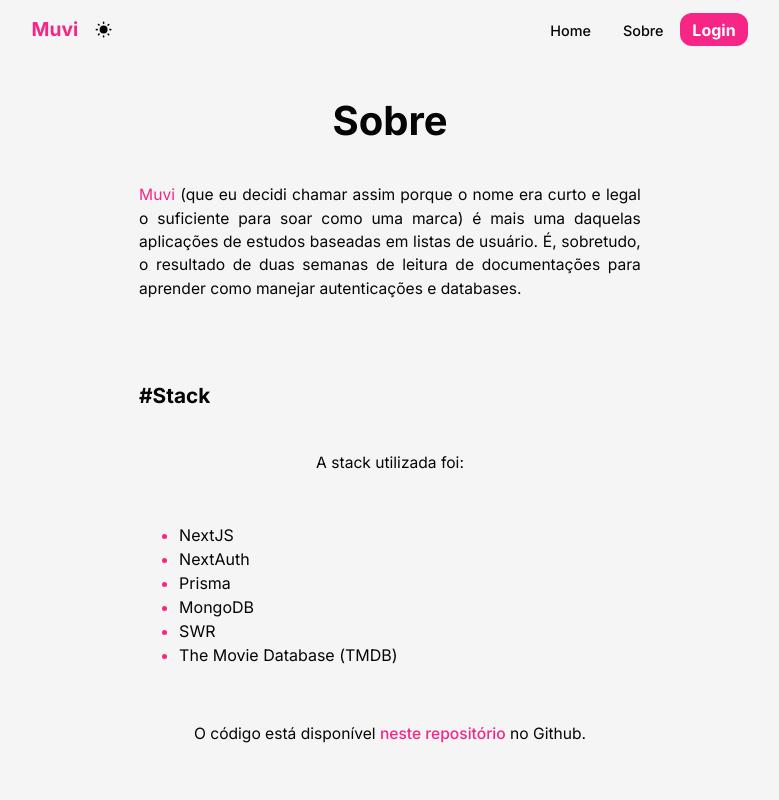
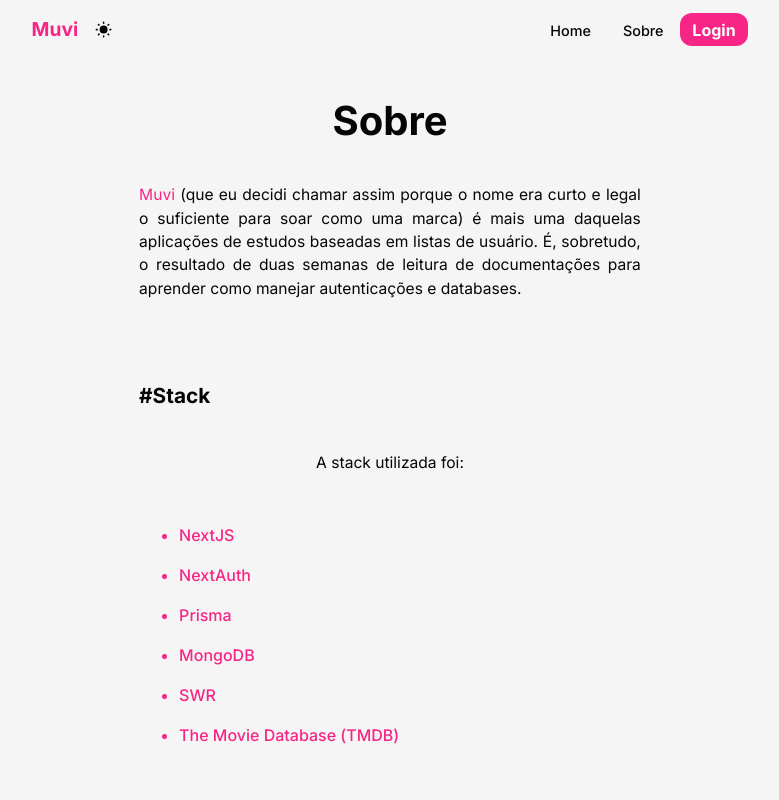
Before and after one commit to g-pg/movies-list, a Next.js app: page /sobre in a window 1280 px wide. Shown: the top 800 px of the page, without its empty margins (250-1029 px from the left). Built offline with nearby package versions, Linux system fonts and the light colour scheme; no server answers.

Commit message:
added anchors to about page

```diff
--- a/pages/sobre.jsx
+++ b/pages/sobre.jsx
@@ -27,24 +27,45 @@
 						</PageText>
 						<ParagraphTitle tag="h4">#Stack</ParagraphTitle>
 						<PageText>A stack utilizada foi:</PageText>
-						<UList>
-							<li>NextJS</li>
-							<li>NextAuth</li>
-							<li>Prisma</li>
-							<li>MongoDB</li>
-							<li>SWR</li>
-							<li>The Movie Database (TMDB)</li>
+						<UList
+							style={{ display: "flex", flexDirection: "column", gap: "1rem" }}
+						>
+							<li>
+								<ParagraphLink href="#nextjs">NextJS</ParagraphLink>
+							</li>
+							<li>
+								<ParagraphLink href="#nextauth">NextAuth</ParagraphLink>
+							</li>
+							<li>
+								<ParagraphLink href="#prisma">Prisma</ParagraphLink>
+							</li>
+							<li>
+								<ParagraphLink href="#mongodb">MongoDB</ParagraphLink>
+							</li>
+							<li>
+								<ParagraphLink href="#swr">SWR</ParagraphLink>
+							</li>
+							<li>
+								<ParagraphLink href="#tmdb">
+									The Movie Database (TMDB)
+								</ParagraphLink>
+							</li>
 						</UList>
 
 						<PageText>
 							<br />O código está disponível{" "}
-							<ParagraphLink href="https://github.com/g-pg/movies-list">
+							<ParagraphLink
+								href="https://github.com/g-pg/movies-list"
+								target="_blank"
+							>
 								neste repositório
 							</ParagraphLink>{" "}
 							no Github.
 							<br />
 						</PageText>
-						<ParagraphTitle tag="h4">#NextJs</ParagraphTitle>
+						<ParagraphTitle tag="h4" id="nextjs">
+							#NextJs
+						</ParagraphTitle>
 						<PageText>
 							A escolha do Next como framework foi baseada na facilidade de
 							criações de rotas API na própria aplicação, isto é, sem a
@@ -59,7 +80,9 @@
 							que vem muito a calhar em uma aplicação que mostra dezenas de
 							imagens (pôsteres) em cada página.
 						</PageText>
-						<ParagraphTitle tag="h4">#NextAuth</ParagraphTitle>
+						<ParagraphTitle tag="h4" id="nextauth">
+							#NextAuth
+						</ParagraphTitle>
 						<PageText>
 							O NextAuth é uma library de autenticação de usuário criada para o
 							Next. Ela oferece suporte para autenticação com credenciais
@@ -68,14 +91,18 @@
 							NextAuth conta com suporte para o Prisma, facilitando o registro
 							das informações na database.
 						</PageText>
-						<ParagraphTitle tag="h4">#MongoDB</ParagraphTitle>
+						<ParagraphTitle tag="h4" id="mongodb">
+							#MongoDB
+						</ParagraphTitle>
 						<PageText>
 							MongoDB é um sistema de organização de database NoSQL. A
 							estrutura básica é feita de Collections e Documents, em que cada
 							Document é um objeto JSON (um usuário) e cada Document um grupo
 							de Collections.
 						</PageText>
-						<ParagraphTitle tag="h4">#Prisma</ParagraphTitle>
+						<ParagraphTitle tag="h4" id="prisma">
+							#Prisma
+						</ParagraphTitle>
 						<PageText>
 							Prisma é uma ferramente de ORM (Object-Relational Mapping), isto
 							é, um recurso para estruturar e operar databases. A estruturação
@@ -93,7 +120,9 @@
 							criado para guardar informações mais específicas, como as listas
 							de filmes assistidos e não assistidos.
 						</PageText>
-						<ParagraphTitle tag="h4">#SWR</ParagraphTitle>
+						<ParagraphTitle tag="h4" id="swr">
+							#SWR
+						</ParagraphTitle>
 						<PageText>
 							SWR é (um presente dos céus) uma técnica de data-fetching criada
 							pela Vercel, a mesma companhia por trás do Next. Através do hook
@@ -117,13 +146,18 @@
 							aplicação, é possível alterar o cache sem precisar criar
 							contextos ou passar props através de inúmeros componentes.
 						</PageText>
-						<ParagraphTitle tag="h4">#The Movie Database</ParagraphTitle>
+						<ParagraphTitle tag="h4" id="tmdb">
+							#The Movie Database
+						</ParagraphTitle>
 						<PageText>
 							Todos os dados dos filmes são obtidos client-side através da API
-							da The Movie Database. As listas do usuário na database guardam
-							apenas os IDs dos filmes. Fiz esta escolha para evitar
-							supercarregar a database com dados (muitas vezes desnecessários
-							para o meu propósito).
+							da{" "}
+							<ParagraphLink href="https://www.themoviedb.org/documentation/api">
+								The Movie Database
+							</ParagraphLink>
+							. As listas do usuário na database guardam apenas os IDs dos
+							filmes. Fiz esta escolha para evitar sobrecarregar a database
+							(muitas vezes desnecessários para o meu propósito).
 							<br />
 							<br />
 							Um dos problemas atuais da TMDB é a impossibilidade de se fazer
@@ -146,7 +180,10 @@
 							Confesso que aprender tudo isso foi um baita de um desafio, mas
 							estou muito contente com o resultado. Se você perceber qualquer
 							otimização possível na aplicação, passe lá no{" "}
-							<ParagraphLink href="https://github.com/g-pg/movies-list">
+							<ParagraphLink
+								href="https://github.com/g-pg/movies-list"
+								target="_blank"
+							>
 								repositório
 							</ParagraphLink>{" "}
 							ou entre em contato comigo. Vou ficar muito feliz em aprender
```
